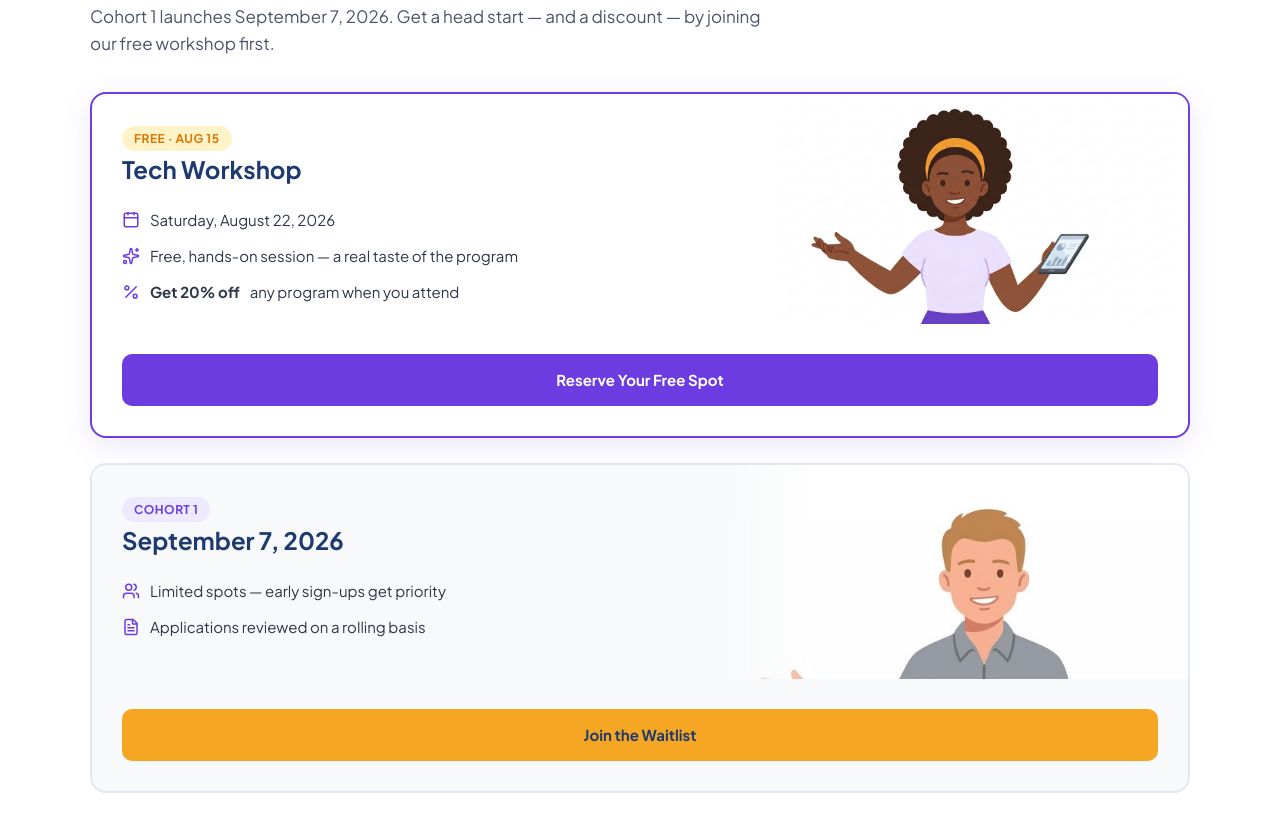
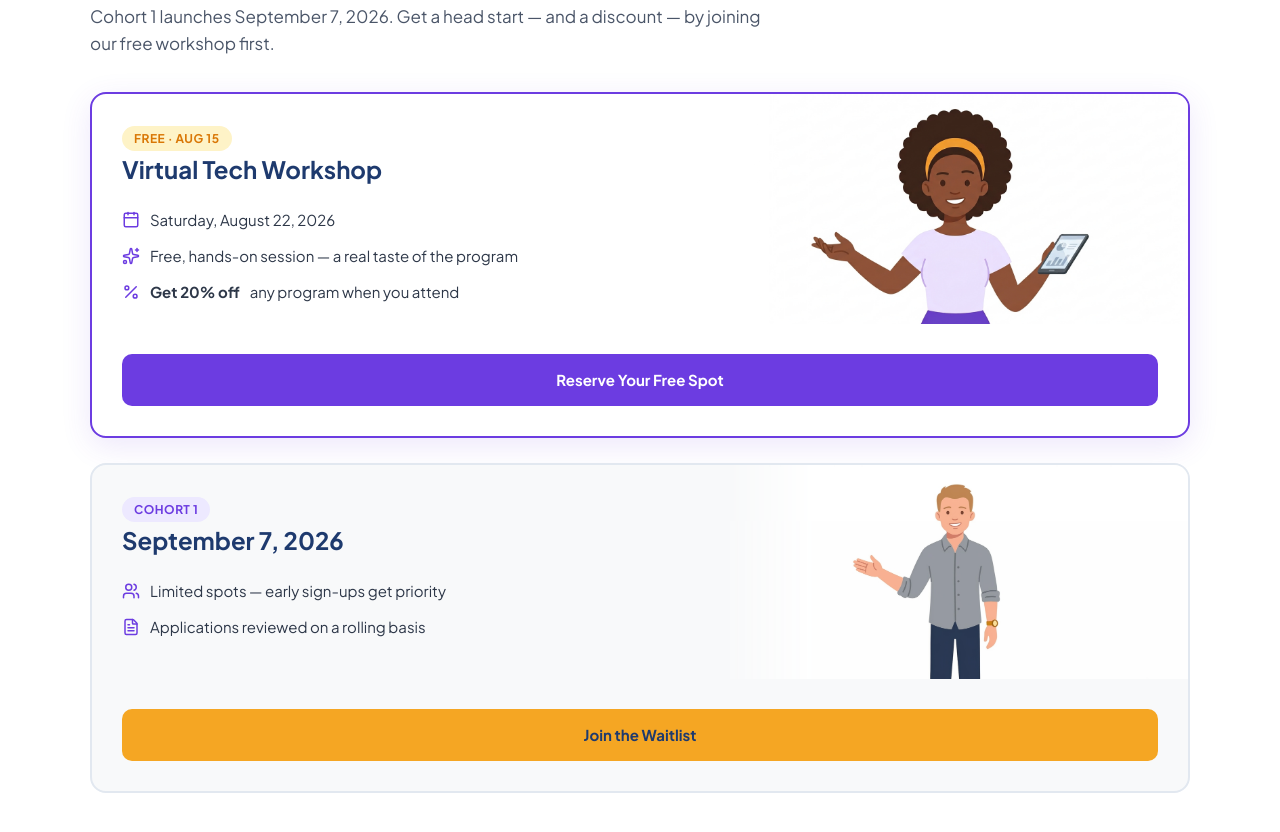
Before and after one commit to ProLaunch-Group/pacad-landing, a plain HTML site: page index.html in a window 1280 px wide. Shown: the part 1004-1836 px from the top of the page. Drawn offline with nearby package versions, Linux system fonts and the light colour scheme.

Commit message:
fix: Julian's mascot in cohort 1 banner

```diff
--- a/index.html
+++ b/index.html
@@ -219,7 +219,7 @@
 
                             <div class="banner-card-text">
                                 <span class="tag tag-free">FREE · Aug 15</span>
-                                <h3>Tech Workshop</h3>
+                                <h3>Virtual Tech Workshop</h3>
 
                                 <ul>
                                     <li><i data-lucide="calendar"></i> Saturday, August 22, 2026</li>
@@ -263,7 +263,7 @@
 
                             <!-- Prominent Julian Mascot Image -->
                             <div class="banner-mascot-wrapper">
-                                <img src="assets/Julian-teaching.jpg" alt="Julian Teaching Cohort 1" class="banner-mascot-img">
+                                <img src="assets/Julian-teaching-1.jpg" alt="Julian Teaching Cohort 1" class="banner-mascot-img">
                             </div>
 
                         </div>
```
